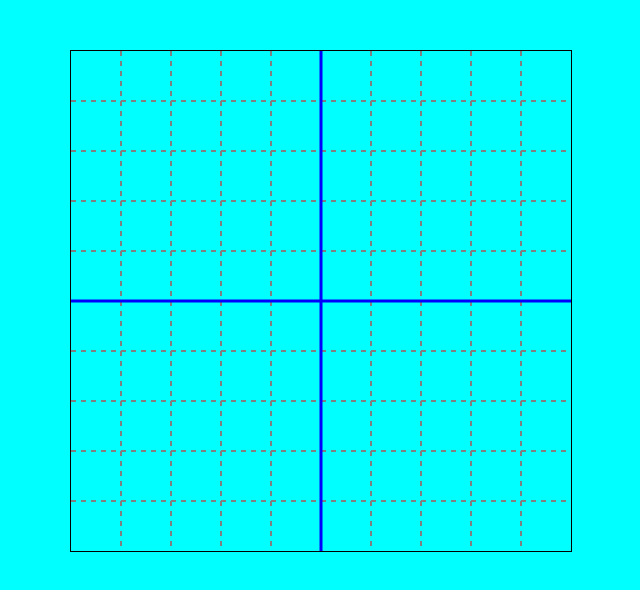
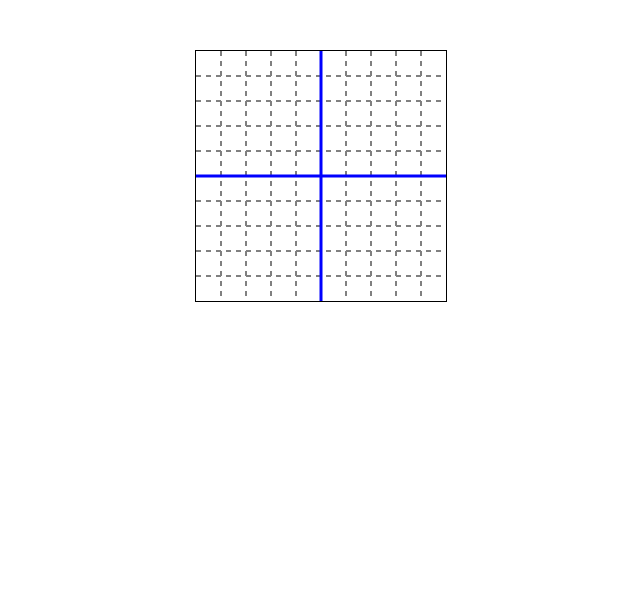
Before and after one commit to inspirnathan/svg-graph-builder, a plain HTML site: page index.html in a window 1280 px wide. Shown: the whole page, without its empty margins (319-959 px from the left). Drawn offline with Linux system fonts and the light colour scheme.

Commit message:
Update README with smaller screenshots

```diff
--- a/main.css
+++ b/main.css
@@ -1,5 +1,5 @@
 body {
-    background: cyan;
+    background: white;
     margin-top: 50px;
 }
 
--- a/svg.js
+++ b/svg.js
@@ -153,4 +153,4 @@ class Graph {
 
 const graph = Graph.newGraph('root');
 
-graph.width(500).height(500).gridSize(10,10).buildGrid().drawAxes();
+graph.width(250).height(250).gridSize(10,10).buildGrid().drawAxes();
```
Also changed, not shown: images/appendPath-example.png, images/svg-graph.png, 1 other file.
